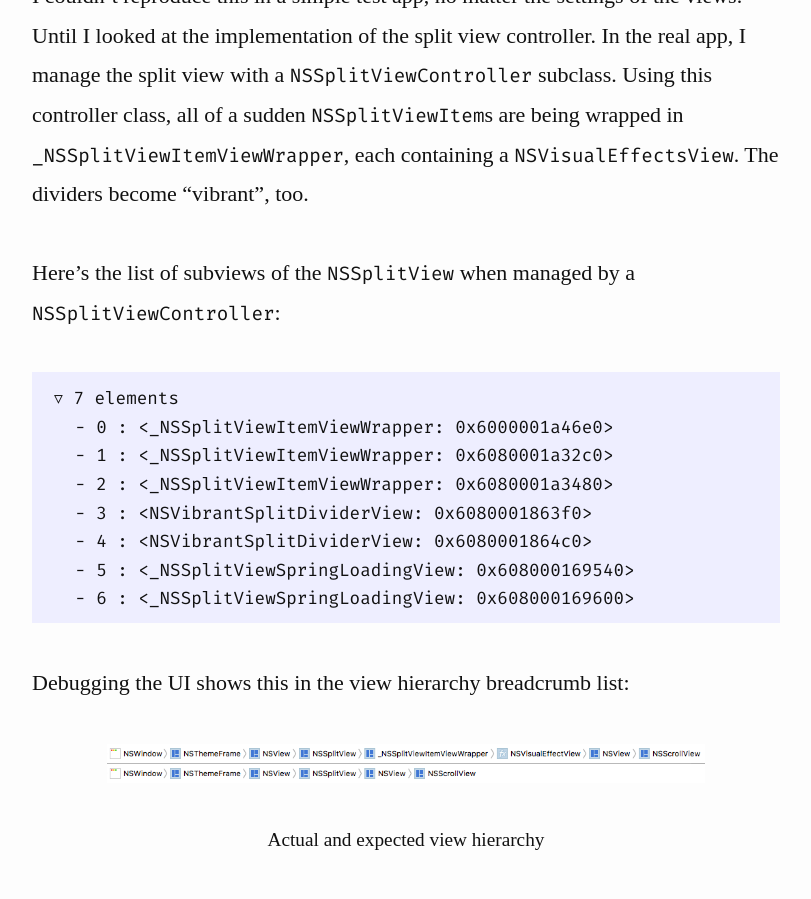
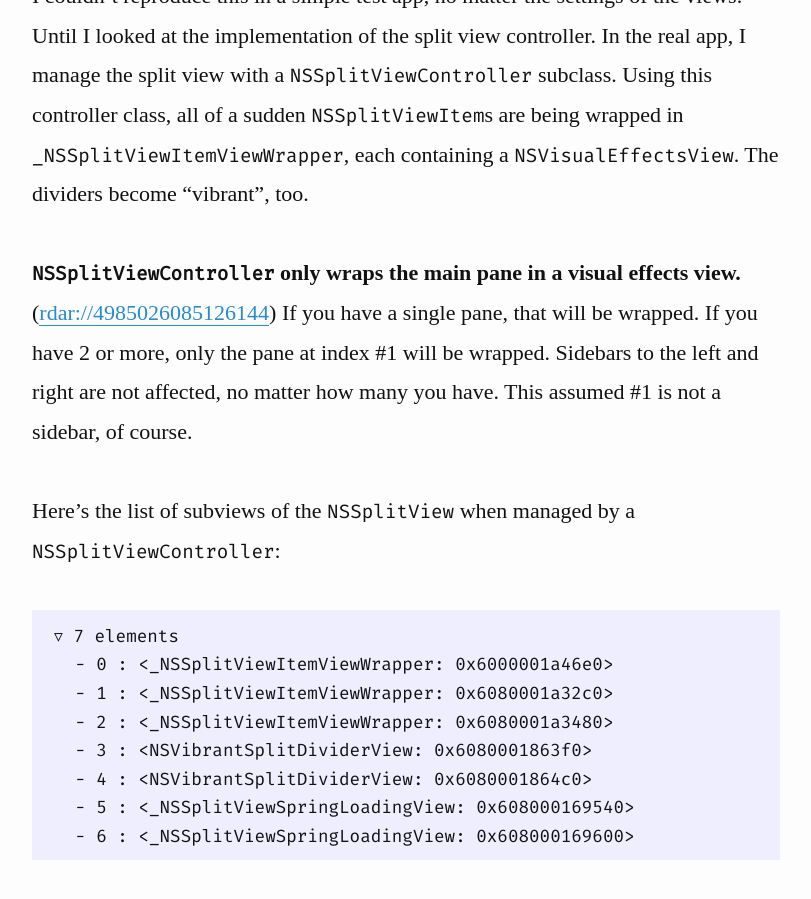
Before and after one commit to CleanCocoa/cleancocoa.github.io, a Jekyll site: the page built from _posts/2017-06-17-nssplitviewcontroller-visual-effects.md, in a window 1280 px wide and 900 px high, scrolled down 1385 px. Shown: the whole window, without its empty margins (234-1045 px from the left). Built offline with Jekyll 4.4.1, drawn with Linux system fonts in a browser that asks for light colours; some web fonts are replaced.

Commit message:
add details

```diff
--- a/_posts/2017-06-17-nssplitviewcontroller-visual-effects.md
+++ b/_posts/2017-06-17-nssplitviewcontroller-visual-effects.md
@@ -13,6 +13,8 @@ My table view items looked odd for a while and I couldn't figure out why. Until
 This was 0% my own genius and 100% thanks to a beta tester. (Thanks, Michel!)
 
 I couldn't reproduce this in a simple test app, no matter the settings of the views. Until I looked at the implementation of the split view controller. In the real app, I manage the split view with a `NSSplitViewController` subclass. Using this controller class, all of a sudden `NSSplitViewItem`s are being wrapped in `_NSSplitViewItemViewWrapper`, each containing a `NSVisualEffectsView`. The dividers become "vibrant", too.
+
+**`NSSplitViewController` only wraps the main pane in a visual effects view.** ([rdar://4985026085126144](http://openradar.appspot.com/radar?id=4985026085126144)) If you have a single pane, that will be wrapped. If you have 2 or more, only  the pane at index #1 will be wrapped. Sidebars to the left and right are not affected, no matter how many you have. This assumed #1 is not a sidebar, of course.
 
 Here's the list of subviews of the `NSSplitView` when managed by a `NSSplitViewController`:
 
```
